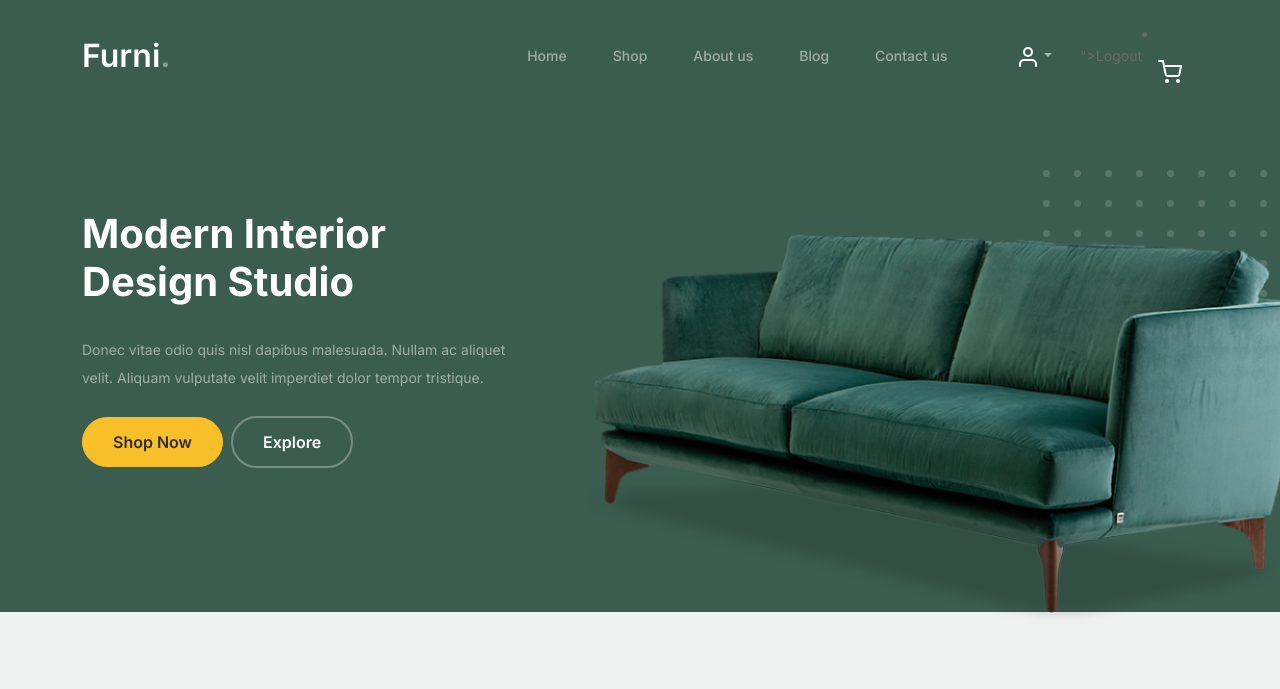
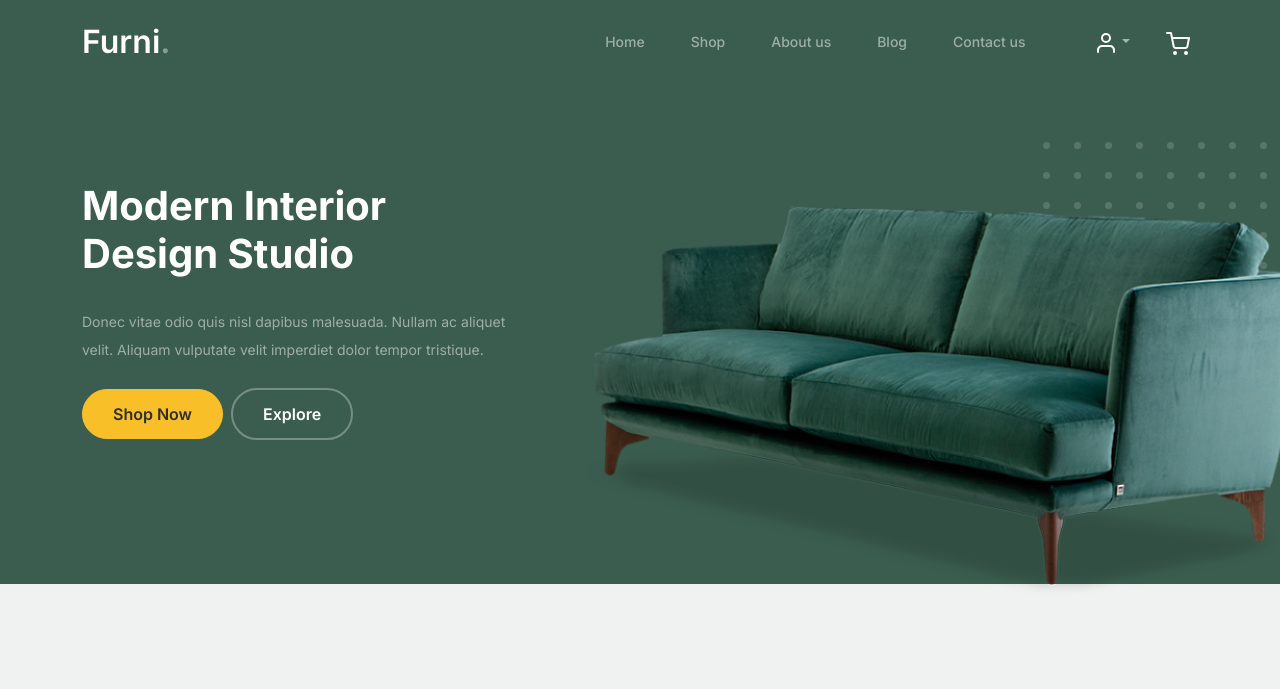
Before and after one commit to 84Dmytro07/ProjectITStep, a Django app: page /blog/ in a window 1280 px wide; the page is wider, and only the part inside the window is pictured. Shown: the top 689 px of that part. Run offline with Django 5.2, Linux system fonts and the light colour scheme; a user stored in the database is signed in; some libraries are stand-ins or nearby versions.

Commit message:
Залил проект

```diff
--- a/website/templates/registration/logout.html
+++ b/website/templates/registration/logout.html
@@ -1,4 +1,4 @@
 {% extends 'shop/base.html' %}
 {% block content %}
-<a href="{% url 'shop:logout' %}" class="btn btn-danger">Logout</a>
+<li><a class="dropdown-item" href="{% url 'shop:logout' %}">Logout</a></li>
 {% endblock %}
--- a/website/templates/shop/base.html
+++ b/website/templates/shop/base.html
@@ -51,23 +51,26 @@
                <li class="nav-item {% if request.resolver_match.url_name == 'shop:contact' %}active{% endif %}">
                <a class="nav-link" href="{% url 'shop:contact' %}">Contact us</a>
                </ul>
-              <ul class="custom-navbar-cta navbar-nav mb-2 mb-md-0 ms-5">
+                           <ul class="custom-navbar-cta navbar-nav mb-2 mb-md-0 ms-5 d-flex align-items-center">
     <li class="nav-item dropdown">
         <a class="nav-link dropdown-toggle" href="#" id="navbarDropdown" role="button" data-bs-toggle="dropdown" aria-expanded="false">
-               <img src="{% static 'shop/images/user.svg'%}" alt="User">
+            <img src="{% static 'shop/images/user.svg' %}" alt="User">
         </a>
         <ul class="dropdown-menu" aria-labelledby="navbarDropdown">
             {% if user.is_authenticated %}
-                <li><a class="dropdown-item" href="{% url 'shop:profile' %}">Profile</a></li>
-                <li><a class="dropdown-item" href="{% include 'shop/toggle_login.html' %}">Logout</a></li>
+                <li>
+                    {% include 'shop/toggle_login.html' %}
+                </li>
             {% else %}
                 <li><a class="dropdown-item" href="{% url 'shop:login' %}">Login</a></li>
-                <li><a class="dropdown-item" href="{% url 'shop:register' %}">Register</a></li>
+                <li><a class="dropdown-item" href="{% url 'shop:register' %}">Registration</a></li>
             {% endif %}
         </ul>
     </li>
-          <li><a class="nav-link" href="{% url 'shop:cart' %}"><img src="{% static 'shop/images/cart.svg' %}"alt="Cart"></a></li>
+    <li><a class="nav-link" href="{% url 'shop:cart' %}"><img src="{% static 'shop/images/cart.svg' %}" alt="Cart"></a></li>
 </ul>
+
+
       </div>
     </div>
   </nav>
--- a/website/templates/shop/toggle_login.html
+++ b/website/templates/shop/toggle_login.html
@@ -1,7 +1,7 @@
 {% if user.is_authenticated %}
 <div class="navbar-form navbar-right">
-    <a href="{% url 'shop:profile' %}">Hello {{ user.username }}</a>
-    <a href="{% url 'shop:logout' %}" class="btn btn-danger">Logout</a>
+    <a class="dropdown-item" href="{% url 'shop:profile' %}">Your profile: {{ user.username }}</a>
+    <a class="dropdown-item" href="{% url 'shop:logout' %}">Logout</a>
 </div>
 {% else %}
 <form class="navbar-form navbar-right" method="POST" action="{% url 'shop:login' %}">
```
Also changed, not shown: website/db.sqlite3, website/static/shop/css/style.css (line endings or trailing spaces). Lines whose indentation alone changed are shown as unchanged.
